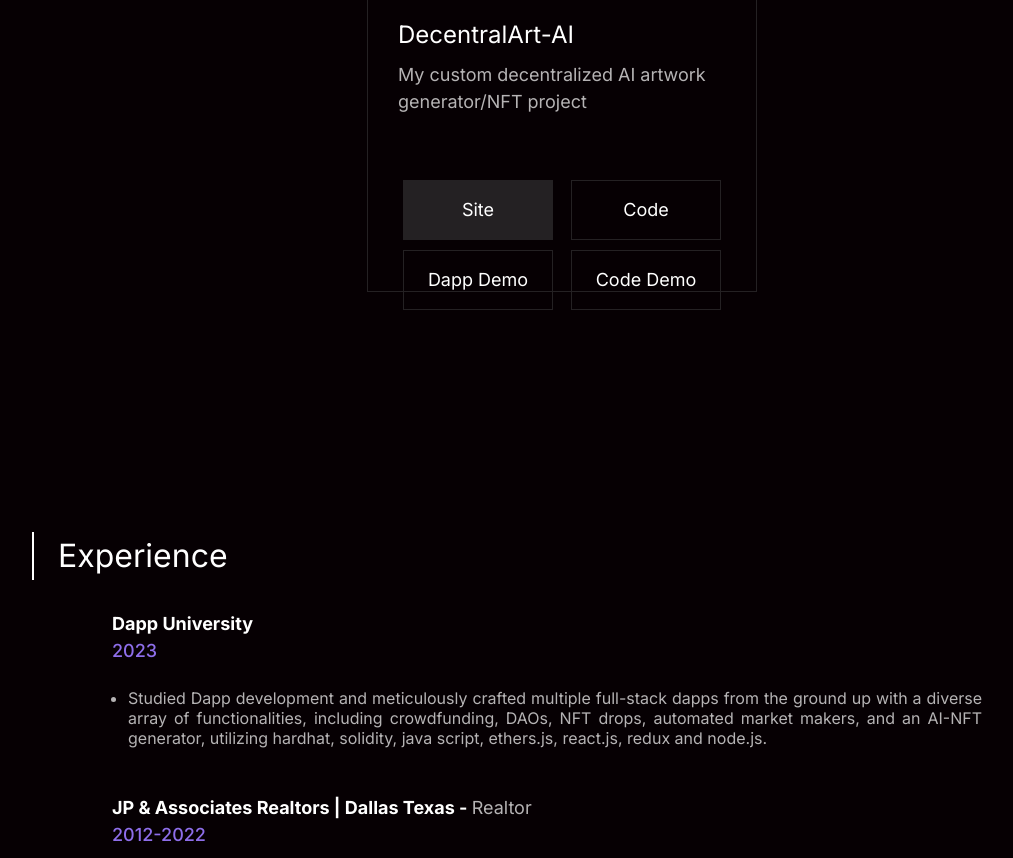
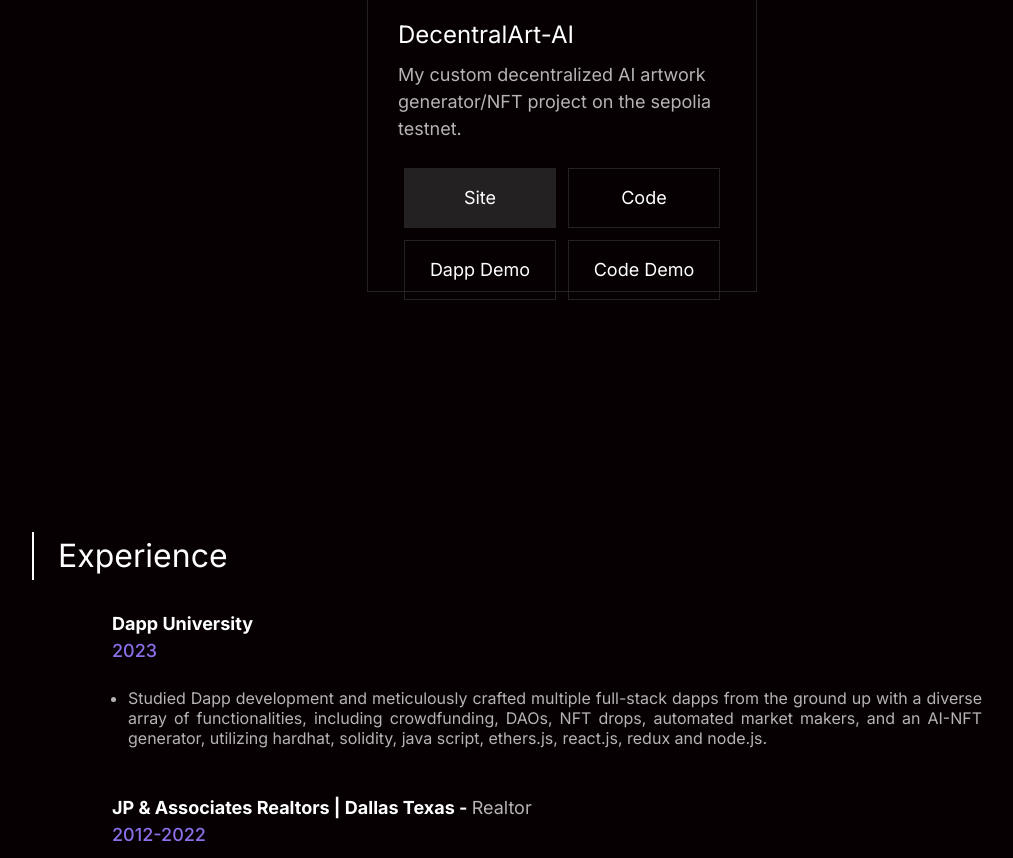
Before and after one commit to rsotomay/Resume, a plain HTML site: page index.html in a window 1280 px wide. Shown: the part 2491-3349 px from the top of the page, without its empty margins (78-1091 px from the left). Drawn offline with Linux system fonts and the light colour scheme.

Commit message:
adds card description

```diff
--- a/css/resume.css
+++ b/css/resume.css
@@ -296,7 +296,7 @@ p {
 }
 
 .projects .card .card-description {
-  margin-bottom: 60px;
+  margin-bottom: 20px;
 }
 
 .projects .card .card-buttons {
@@ -306,15 +306,15 @@ p {
 
 .projects .card .card-buttons .card-button--site,
 .projects .card .card-buttons .card-button--code,
-.projects .card .card-buttons .card-button--presentation {
-  width: 150px;
+.projects .card .card-buttons .card-button--demo {
+  width: 170px;
   height: 60px;
   text-align: center;
 
   display: flex;
   justify-content: center;
   align-items: center;
-  margin: 5px;
+  margin: 6px;
 
   opacity: 1;
   color: var(--white);
@@ -344,7 +344,7 @@ p {
 .projects .card .card-buttons .card-button--code {
   border: 1px solid var(--gray);
 }
-.projects .card .card-buttons .card-button--presentation {
+.projects .card .card-buttons .card-button--demo {
   border: 1px solid var(--gray);
 }
 
--- a/index.html
+++ b/index.html
@@ -141,7 +141,7 @@
             <img src="./img/projects/DecentralArt-AI.png" alt="" />
             <h3 class="card-title">DecentralArt-AI</h3>
             <p class="card-description">
-              My custom decentralized AI artwork generator/NFT project
+              My custom decentralized AI artwork generator/NFT project on the sepolia testnet.
             </p>
 
             <div class="card-buttons">
@@ -149,8 +149,8 @@
               <a href="https://github.com/rsotomay/ai_nft_dapp" class="card-button--code" target="_blank">Code</a>
             </div>
             <div class="card-buttons">
-                <a href="https://www.loom.com/share/e325372c1c5e4bdfa7b1b772c3e42e07?sid=e6d8b5a9-872a-40ca-98ab-0ba49f050fb0" class="card-button--presentation" target="_blank">Dapp Demo</a>
-                <a href="https://watch.screencastify.com/v/w3vgrXJfkhHUmijKMa9z" class="card-button--presentation" target="_blank">Code Demo</a>
+                <a href="https://www.loom.com/share/e325372c1c5e4bdfa7b1b772c3e42e07?sid=e6d8b5a9-872a-40ca-98ab-0ba49f050fb0" class="card-button--demo" target="_blank">Dapp Demo</a>
+                <a href="https://watch.screencastify.com/v/w3vgrXJfkhHUmijKMa9z" class="card-button--demo" target="_blank">Code Demo</a>
             </div>
 
           </div>
```
Also changed, not shown: 1 other file.
